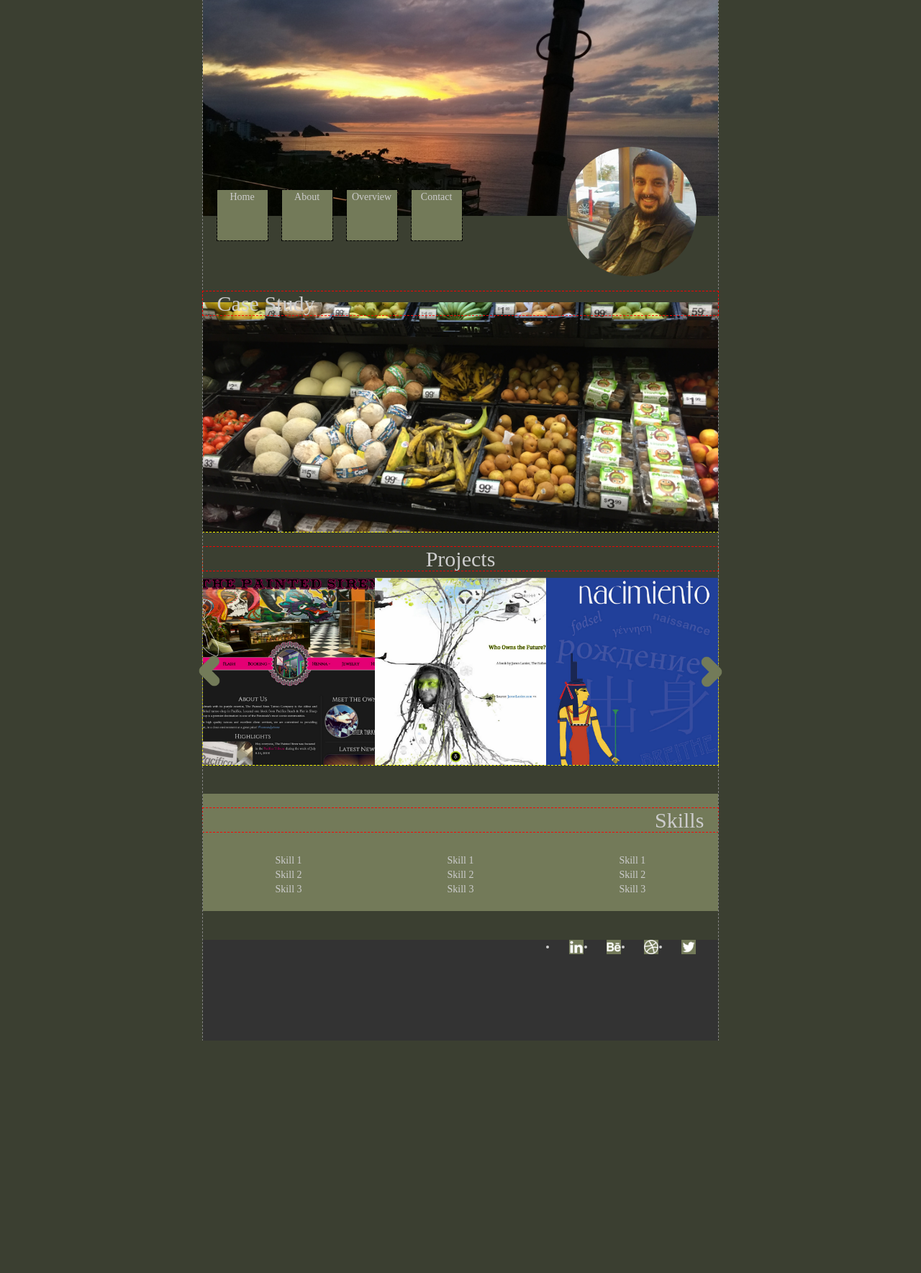
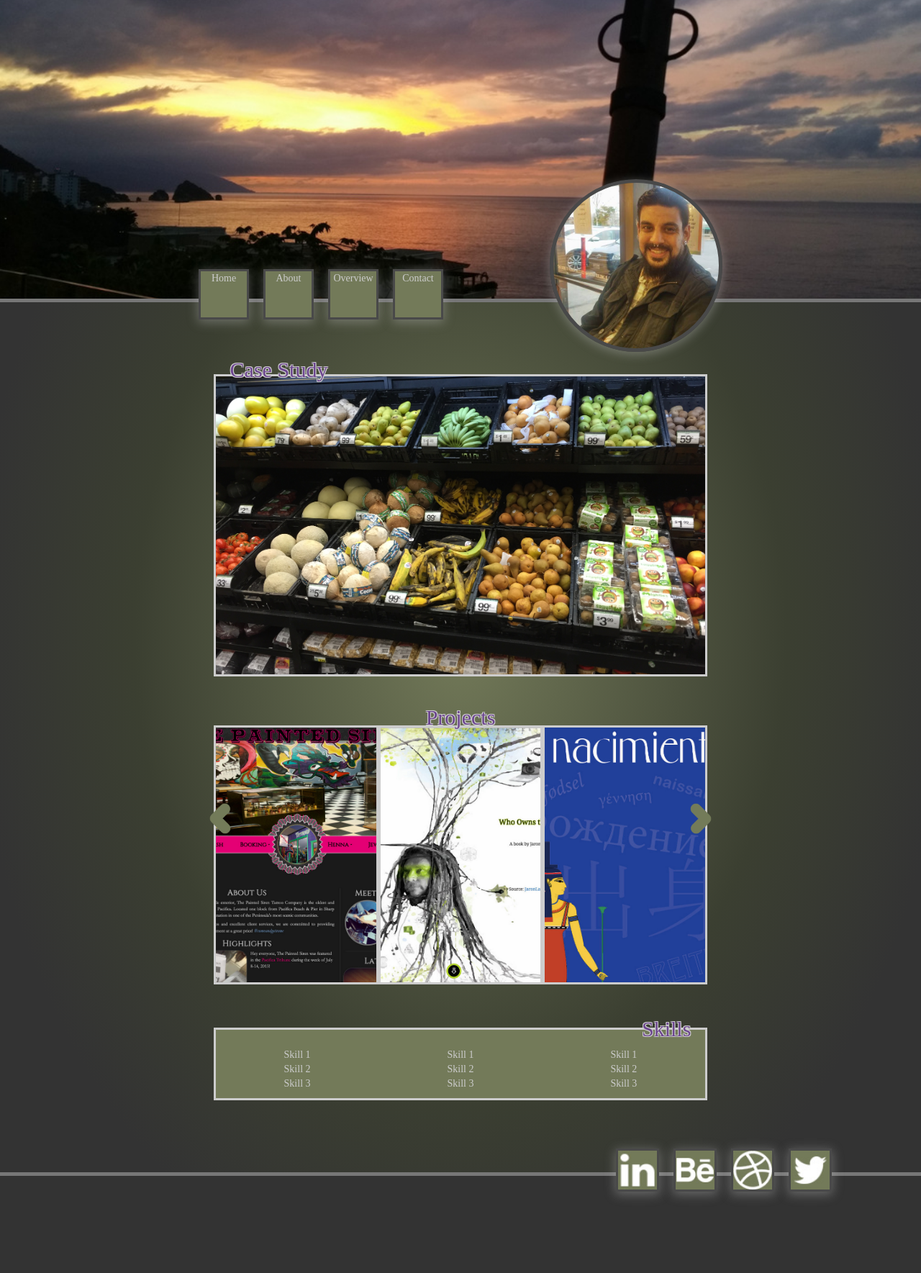
Before and after one commit to metal-gabe/gfl2-website, a PHP site: page / in a window 1280 px wide. Shown: the whole page at 72% size. Before the commit the page ends 1446 px from the top, so only its background shows below. Run offline with PHP 8.4, Linux system fonts and the light colour scheme; some web fonts are replaced.

Commit message:
updating the positioning, and changing the header/footer layouts

```diff
--- a/index.php
+++ b/index.php
@@ -28,8 +28,8 @@
 <BODY>
 
 	<!-- MAIN TRUNK OF Gabriel's Portfolio -->
-	<div id="CONTAINER" class="container">
 	<header class="row">
+		<div id="head">
 			<nav id="main">
 				<ul>
 					<li class="col-md-3"><a href="#">Home</a></li>
@@ -39,7 +39,9 @@
 				</ul>
 			</nav>
 			<div id="hero"></div>
+		</div>
 	</header>
+	<div id="CONTAINER" class="container">
 		<section id="content" class="row container-fluid">
 			<div id="case-study" class="row">
 				<h2>Case Study</h2>
@@ -75,6 +77,7 @@
 				</ul>
 			</div>
 		</section>
+	</div>
 	<footer class="row">
 		<nav id="social-media" class="col-md-4 col-md-offset-8 col-sm-12 col-sm-offset-0">
 			<ul>
@@ -85,7 +88,6 @@
 			</ul>
 		</nav>
 	</footer>
-	</div>
 
 	<!-- VENDOR SCRIPTS -->
 	<script src="<?php echo BASE_URL; ?>/scripts/vendor/jquery-1.11.2.min.js"></script>
--- a/styles/css/main.css
+++ b/styles/css/main.css
@@ -26,14 +26,19 @@ body
 {
     font-family: gotham;
 
-	-webkit-transition: all 0.5s ease-in-out;
-	   -moz-transition: all 0.5s ease-in-out;
-	    -ms-transition: all 0.5s ease-in-out;
-	     -o-transition: all 0.5s ease-in-out;
-	        transition: all 0.5s ease-in-out;
+    -webkit-transition: all .5s ease-in-out;
+       -moz-transition: all .5s ease-in-out;
+        -ms-transition: all .5s ease-in-out;
+         -o-transition: all .5s ease-in-out;
+            transition: all .5s ease-in-out;
 
     color: #ccc;
-	background-color: #3b3f31;
+    background:    -moz-radial-gradient(center, ellipse cover,  #737a59 0%, #3b3f31 50%, #333 75%); /* FF3.6-15 */
+    background: -webkit-radial-gradient(center, ellipse cover,  #737a59 0%,#3b3f31 50%,#333 75%); /* Chrome10-25,Safari5.1-6 */
+    background:         radial-gradient(ellipse at center,  #737a59 0%,#3b3f31 50%,#333 75%); /* W3C, IE10+, FF16+, Chrome26+, Opera12+, Safari7+ */
+    background-color: #3b3f31; /* Old browsers */
+
+    filter: progid:DXImageTransform.Microsoft.gradient( startColorstr='#737a59', endColorstr='#333333',GradientType=1 ); /* IE6-9 fallback on horizontal gradient */
 }
 a
 {
@@ -45,7 +50,11 @@ address
 }
 h2
 {
-	outline: 1px dashed red;
+    color: #6c458f;
+    text-shadow: -1px -1px 0 #ccc,
+    1px -1px 0 #ccc,
+    -1px 1px 0 #ccc,
+    1px 1px 0 #ccc;
 }
 
 
@@ -58,27 +67,32 @@ h2
     width: 56%;
     min-height: 100vh;
     margin: 0 auto;
-
-	outline: 1px dashed grey;
 }
 header
 {
-	height: 30rem;
+    height: 42rem;
 
+    border: .5rem solid #777;
+    border-top: 0;
     background-color: #737a59;
     background-image: url(../img/nav/cover-image.jpg);
     background-repeat: no-repeat;
     background-position: center;
     background-size: cover;
 }
+div#head
+{
+    position: relative;
+    top: 60%;
+
+    width: 56%;
+    height: 100%;
+    margin: 0 auto;
+}
 nav#main
 {
     position: relative;
-	top: 88%;
-
-	float: left;
-
-	width: auto;
+    top: 30%;
 }
 nav#main > ul
 {
@@ -93,42 +107,40 @@ nav#main > ul > li
 
     width: 7rem;
     height: 7rem;
-	margin-left: 2rem;
+    margin-right: 2rem;
     padding: 0;
 
     list-style-type: none;
 
-	outline: 1px dashed black;
+    border: .3rem solid #494949;
     background-color: #737a59;
+    box-shadow: 0 3px 14px 1px rgba(204,204,204,.35);
 }
 #hero
 {
-	position: relative;
-	top: 68%;
-	right: 3rem;
-
     float: right;
 
-	width: 18rem;
-	height: 18rem;
+    width: 24rem;
+    height: 24rem;
 
+    border: .5rem solid #494949;
     border-radius: 50%;
     background-image: url(../img/hero/gabe.jpg);
     background-repeat: no-repeat;
     background-position: center;
     background-size: cover;
+    box-shadow: 0 3px 14px 1px rgba(204,204,204,.35);
 }
 section#content
 {
-	margin-top: 12rem;
+    margin: 10rem 0;
 }
 div#case-study
 {
-	clear: both;
+    height: 42rem;
 
-	height: 32rem;
-
-	background-color: #333;
+    border: .375rem solid #ccc;
+    background-color: #494949;
     background-image: url(../img/proj/case-study.jpg);
     background-repeat: no-repeat;
     background-position: 0 68%;
@@ -143,15 +155,20 @@ div#case-study > h2
 }
 div#projects
 {
-	outline: 1px dashed yellow;
+    margin-top: 2rem;
 }
 div#projects > h2
 {
+    position: relative;
+    z-index: 2;
+
     text-align: center;
 }
 div#carousel
 {
     position: relative;
+
+    margin-top: -2.2%;
 }
 div#carousel > ul
 {
@@ -159,9 +176,11 @@ div#carousel > ul
 }
 div#carousel > ul > li
 {
-	height: 26rem;
+    height: 36rem;
 
     list-style-type: none;
+
+    border: .375rem solid #ccc;
 }
 #proj1,
 #proj2,
@@ -217,20 +236,20 @@ div#skills
 {
     clear: both;
 
-	margin-top: 4rem;
+    margin-top: 6rem;
 
+    border: .375rem solid #ccc;
     background-color: #737a59;
 }
 div#skills > h2
 {
+    margin-top: -2.65%;
     padding-right: 2rem;
 
     text-align: right;
 }
 div#skills > ul
 {
-	margin: 2rem 0;
-
     list-style-type: none;
 
     text-align: center;
@@ -238,13 +257,18 @@ div#skills > ul
 footer
 {
     height: 14rem;
-	margin-top: 4rem;
 
+    border: .5rem solid #777;
+    border-bottom: 0;
     background-color: #333;
 }
 nav#social-media
 {
-	/*  */
+    position: relative;
+    top: -28%;
+    right: 2%;
+
+    float: right;
 }
 nav#social-media > ul
 {
@@ -253,17 +277,24 @@ nav#social-media > ul
 
     text-align: center;
 }
-nav#social-media > ul > li
+nav#social-media > ul > a > li
 {
     display: inline;
 
+    width: 6rem;
+    height: 6rem;
+    margin: 0 1rem;
+
     list-style-type: none;
+
+    border: .3rem solid #494949;
+    box-shadow: 0 3px 14px 1px rgba(204,204,204,.35);
 }
 .social-badge
 {
     background-repeat: no-repeat;
     background-position: center;
-	background-size: contain;
+    background-size: cover;
 }
 #lnkd
 {
```
Lines whose indentation alone changed are shown as unchanged.
